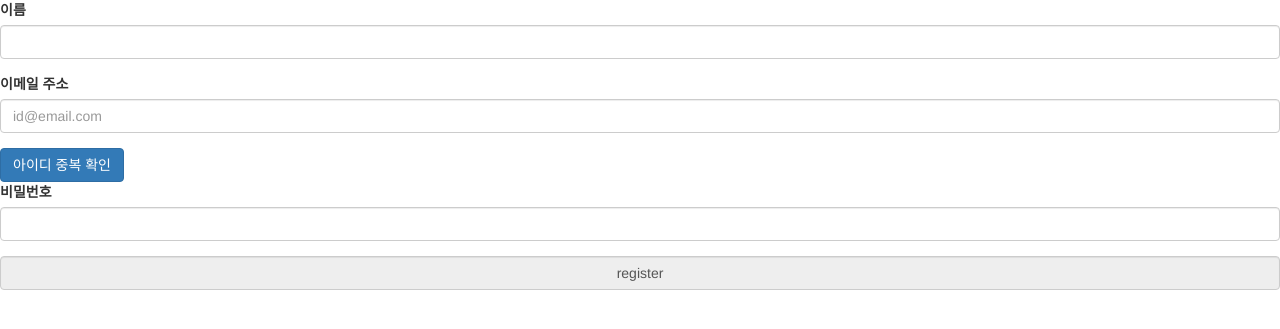
After one commit to gene63/TimeLineProject, a Flask app: page /register in a window 1280 px wide. The commit adds this page. Shown: the top 329 px of the page. Run offline with Flask 2, Linux system fonts and the light colour scheme; some libraries are stand-ins or nearby versions.

Commit message:
register add

```diff
--- a/TimeLine/TimeLine.py
+++ b/TimeLine/TimeLine.py
@@ -21,9 +21,36 @@ def initiate_db():
     cur.executescript(open('db/schema.sql').read())
     # TODO : by sys argv, dropping database
 
-@app.route('/createaccount')
+@app.route('/register', methods=['GET', 'POST'])
 def createaccount():
-    return render_template('createaccount.html')
+    obj = {'email' : '', 'name' : ''}
+    if request.method == 'GET':
+        return render_template('register.html', **obj)
+    print(request.form)
+    print( 'verify' in request.form )
+    if 'verify' in request.form:
+        # 아이디 중복 검사
+        if 'email' in request.form:
+            obj['email'] = request.form['email']
+        if 'name' in request.form:
+            obj['name'] = request.form['name']
+        print(obj)
+        cur = get_db().cursor()
+        cur.execute('SELECT UID FROM USER where UID = ?', (request.form['email'],))
+        uid = cur.fetchall()
+        if len(uid) > 0:
+            return render_template('register.html', verify=False, **obj)
+        else:
+            return render_template('register.html', verify=True, **obj)
+
+    elif 'register' in request.form:
+        # TODO (minor) 회원 가입 데이터 유효성 검사
+        cur = get_db().cursor()
+        cur.execute('INSERT INTO USER (UID, PASSWORD, NAME) VALUES(?,?,?)', (request.form['email'], request.form['password'], request.form['name']))
+        get_db().commit()
+        # TODO (trivial) 가입시 바로 세션 전달 하면 좋을 것 같다.
+        return redirect(url_for('index'))
+    return render_template('register.html', **obj)
 
 
 @app.route('/login', methods=['GET', 'POST'])
--- a/TimeLine/templates/landing.html
+++ b/TimeLine/templates/landing.html
@@ -9,6 +9,6 @@
     <div class = "logininfo">아이디가 있으세요?-></div>
     <button class="btn btn-primary btn-lg" onclick="document.location.href = '/login'">로그인</button><br>
     <div class = "logininfo">처음이세요? -></div>
-    <button class="btn btn-success btn-lg" onclick="document.location.href = '/createaccount'">회원가입</button>
+    <button class="btn btn-success btn-lg" onclick="document.location.href = '/register'">회원가입</button>
 </div>
 {% endblock %}
--- /dev/null
+++ b/TimeLine/templates/register.html
@@ -0,0 +1,37 @@
+{% extends "layout.html" %}
+{% block header %}
+{% endblock %}
+
+{% block body %}
+
+<form action="/register" method="POST">
+    <div class="form-group">
+        <!-- TODO i18n 대응 -->
+        <label for="InputUserName">이름</label>
+        <input type="text" class="form-control" name="name" value="{{ name }}">
+    </div>
+    <div class="form-group">
+        <label for="InputUserEmail">이메일 주소</label>
+        <input type="email" class="form-control" name="email" aria-describedby="emailHelp" placeholder="id@email.com" value="{{ email }}">
+
+        {% if verify is sameas true %}
+        <span color="#00ff00">사용할 수 있는 아이디입니다.</span>
+        {% elif verify is sameas false %}
+        <span color="#ff0000">사용할 수 없는 아이디입니다.</span>
+        {% else %}
+        {% endif %}
+    </div>
+    <button type="submit" class="btn btn-primary mb-2" name="verify" value="verify">아이디 중복 확인</button>
+    <div class="form-group">
+        <label for="InputPassword">비밀번호</label>
+        <input type="password" class="form-control" name="password">
+    </div>
+    <!-- TODO pic, gender, age-->
+    {% if verify is sameas true %}
+    <input type="submit" class="form-control" name="register" value="register">
+    {% else %}
+    <input type="submit" class="form-control" name="register" value="register" disabled aria-disabled="true">
+    {% endif %}
+</form>
+<!-- TODO DB에 성공적으로 저장되면 '회원가입을 축하합니다' 창 띄우고 에러나면 '다시입력하세요.' 창 띄우기-->
+{% endblock %}
--- a/db/schema.sql
+++ b/db/schema.sql
@@ -1,6 +1,6 @@
 CREATE TABLE IF NOT EXISTS USER (
     UUID INTEGER PRIMARY KEY AUTOINCREMENT NOT NULL,
-    UID CHAR(40) NOT NULL,
+    UID CHAR(40) NOT NULL UNIQUE,
     PASSWORD CHAR(40) NOT NULL,
     NAME CHAR(40) NOT NULL);
 
```
Also changed, not shown: TimeLine/templates/createaccount.html (deleted, +0 -48 lines).
